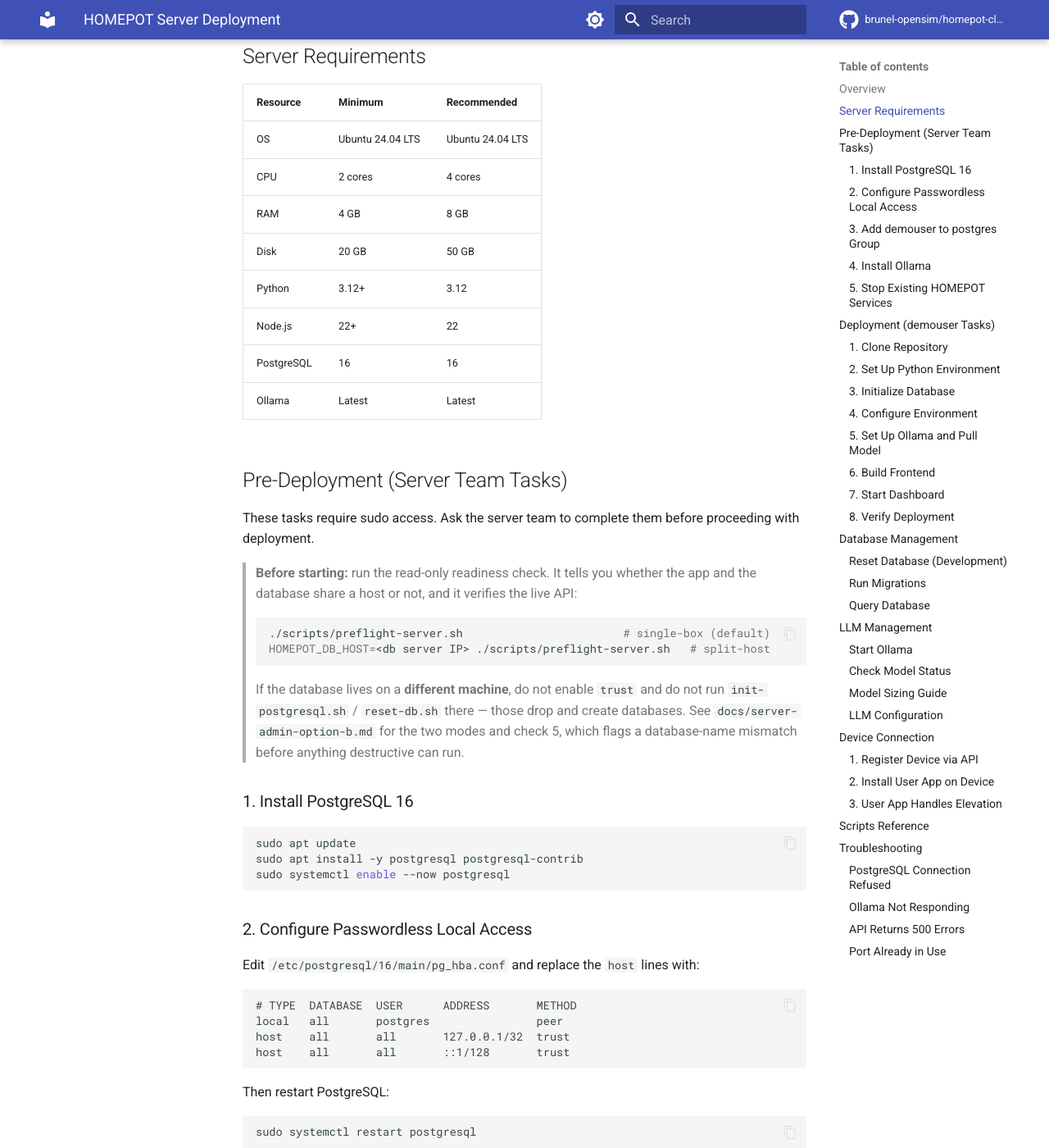
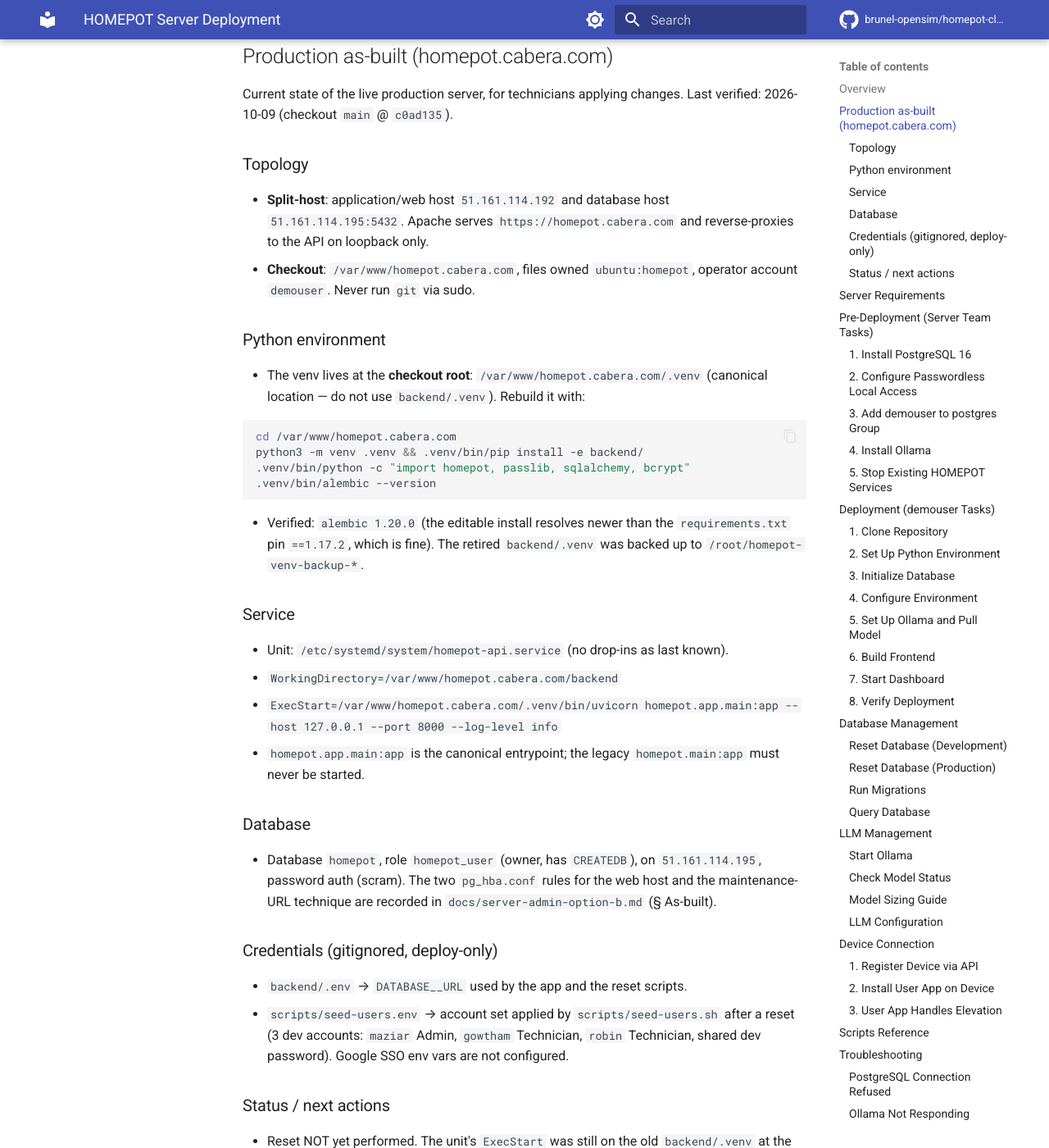
Before and after one commit to brunel-opensim/homepot-client, an MkDocs documentation site: the page built from docs/server-deployment.md, in a window 1280 px wide and 1400 px high, scrolled down 495 px. Shown: the whole window at 82% size. Built offline with MkDocs 1.6.1 and Material for MkDocs 9.7.7, drawn with Linux system fonts in a browser that asks for light colours; comment, search, counter and statistics services are not loaded; the version menu is left out; some of the changed text lies outside the part shown.

Commit message:
docs: record production as-built state for reproduceability (#487)
Document the live split-host topology, canonical root venv, service unit,
database connectivity model, and reset procedure so technicians can apply
changes reproducibly:
- server-deployment.md: new 'Production as-built' section + reset-prod-db.sh
  and seed/add-user entries in the Scripts Reference
- server-admin-option-b.md: addendum with the working scram pg_hba rules,
  CREATEDB grant, and maintenance-URL verification technique

````diff
--- a/docs/server-deployment.md
+++ b/docs/server-deployment.md
@@ -10,6 +10,64 @@ development and staging. The stack includes:
 - **Database**: PostgreSQL 16 (local, passwordless for development)
 - **LLM**: Ollama with llama3.2 (3B model, ~2GB)
 - **Domain**: homepot.cabera.com (SSL via Let's Encrypt)
+
+## Production as-built (homepot.cabera.com)
+
+Current state of the live production server, for technicians applying changes.
+Last verified: 2026-10-09 (checkout `main` @ `c0ad135`).
+
+### Topology
+
+- **Split-host**: application/web host `51.161.114.192` and database host
+  `51.161.114.195:5432`. Apache serves `https://homepot.cabera.com` and
+  reverse-proxies to the API on loopback only.
+- **Checkout**: `/var/www/homepot.cabera.com`, files owned `ubuntu:homepot`,
+  operator account `demouser`. Never run `git` via sudo.
+
+### Python environment
+
+- The venv lives at the **checkout root**: `/var/www/homepot.cabera.com/.venv`
+  (canonical location — do not use `backend/.venv`). Rebuild it with:
+
+  ```bash
+  cd /var/www/homepot.cabera.com
+  python3 -m venv .venv && .venv/bin/pip install -e backend/
+  .venv/bin/python -c "import homepot, passlib, sqlalchemy, bcrypt"
+  .venv/bin/alembic --version
+  ```
+
+- Verified: `alembic 1.20.0` (the editable install resolves newer than the
+  `requirements.txt` pin `==1.17.2`, which is fine). The retired
+  `backend/.venv` was backed up to `/root/homepot-venv-backup-*`.
+
+### Service
+
+- Unit: `/etc/systemd/system/homepot-api.service` (no drop-ins as last known).
+- `WorkingDirectory=/var/www/homepot.cabera.com/backend`
+- `ExecStart=/var/www/homepot.cabera.com/.venv/bin/uvicorn homepot.app.main:app --host 127.0.0.1 --port 8000 --log-level info`
+- `homepot.app.main:app` is the canonical entrypoint; the legacy
+  `homepot.main:app` must never be started.
+
+### Database
+
+- Database `homepot`, role `homepot_user` (owner, has `CREATEDB`), on
+  `51.161.114.195`, password auth (scram). The two `pg_hba.conf` rules for the
+  web host and the maintenance-URL technique are recorded in
+  `docs/server-admin-option-b.md` (§ As-built).
+
+### Credentials (gitignored, deploy-only)
+
+- `backend/.env` → `DATABASE__URL` used by the app and the reset scripts.
+- `scripts/seed-users.env` → account set applied by
+  `scripts/seed-users.sh` after a reset (3 dev accounts: `maziar` Admin,
+  `gowtham` Technician, `robin` Technician, shared dev password). Google SSO
+  env vars are not configured.
+
+### Status / next actions
+
+- Reset NOT yet performed. The unit's `ExecStart` was still on the old
+  `backend/.venv` at the last check — confirm it points at the root `.venv`
+  before running a reset (see `docs/server-admin-option-b.md`).
 
 ## Server Requirements
 
@@ -234,6 +292,20 @@ psql -h localhost -U postgres -d homepot_db \
 ./scripts/upgrade-db.sh
 ```
 
+### Reset Database (Production)
+
+Use `scripts/reset-prod-db.sh` — it reads `backend/.env` for the real database,
+connects via the maintenance URL to perform the DROP/CREATE, refuses to touch
+system databases, and re-runs migrations plus the user seed on success.
+Prerequisites: both `pg_hba.conf` rules, `CREATEDB` on `homepot_user`, the root
+`.venv`, and a populated `scripts/seed-users.env`. Run `--dry-run` first, then
+the real run (it types the database name to confirm):
+
+```bash
+./scripts/reset-prod-db.sh --dry-run
+./scripts/reset-prod-db.sh
+```
+
 ### Run Migrations
 
 ```bash
@@ -318,7 +390,10 @@ No server-side configuration is needed for elevation.
 | `setup-ollama.sh` | Install/start Ollama, pull model | No |
 | `start-dashboard.sh` | Start backend + frontend | No |
 | `stop-dashboard.sh` | Stop both services | No |
-| `reset-db.sh` | Drop and recreate database | No |
+| `reset-db.sh` | Drop and recreate database (dev) | No |
+| `reset-prod-db.sh` | Deployment-safe reset (DROP/CREATE via maintenance URL) | Yes (systemctl) |
+| `seed-users.sh` | Seed/rotate user accounts | No |
+| `add-user.sh` | Add a single user | No |
 | `status.sh` | Check all service statuses | No |
 | `upgrade-db.sh` | Run Alembic migrations | No |
 | `query-db.sh` | Query database | No |
````
Also changed, not shown: docs/server-admin-option-b.md (+50 -0 lines).
